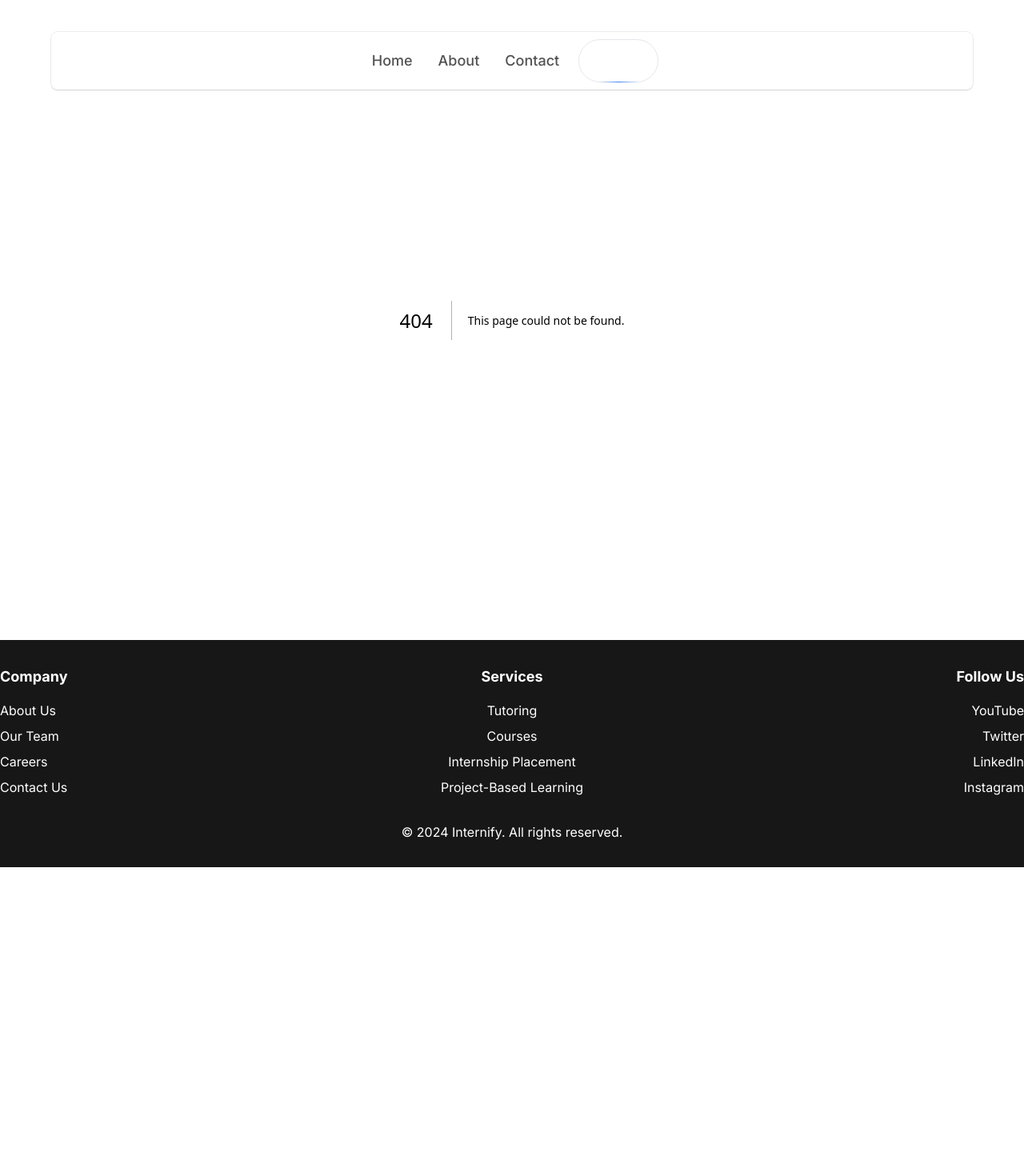
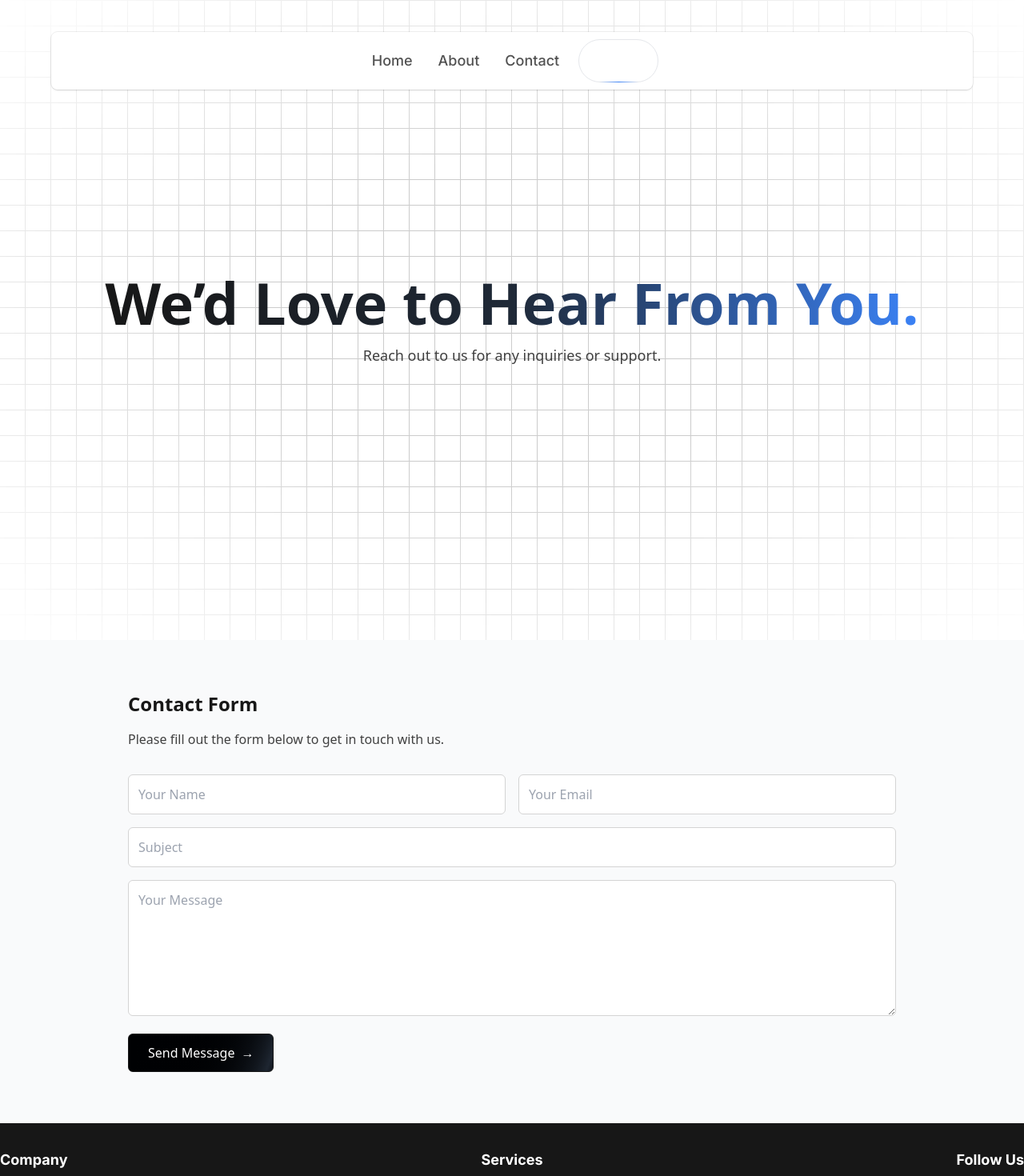
Before and after one commit to NimaySh/WebTern-Website, a Next.js app in the folder hsinternsorg/: page /contact in a window 1280 px wide. Before the commit this address had no page. Shown: the top 1470 px of the page at 80% size. Before the commit the page ends 1084 px from the top, so only its background shows below. Built offline with nearby package versions, Linux system fonts and the light colour scheme.

Commit message:
Contact page done

```diff
--- /dev/null
+++ b/hsinternsorg/app/contact/page.tsx
@@ -0,0 +1,68 @@
+import React from "react";
+
+export default function Contact() {
+  return (
+    <div className="min-h-screen bg-gray-50 font-sans">
+      <div className="h-[50rem] w-full bg-white bg-grid-black/[0.2] relative flex items-center justify-center">
+        {/* Radial gradient for the container to give a faded look */}
+        <div className="absolute pointer-events-none inset-0 flex items-center justify-center bg-white [mask-image:radial-gradient(ellipse_at_center,transparent_35%,black)]"></div>
+
+        {/* Hero Section Content */}
+        <div className="relative z-20 text-center px-4 py-16">
+          <h1 className="text-neutral-900 md:text-7xl text-4xl font-bold">
+            <span className="text-transparent bg-clip-text bg-gradient-to-r from-neutral-900 via-gray-800 to-blue-500">
+              We’d Love to Hear From You.
+            </span>
+          </h1>
+          <p className="mt-4 text-lg text-neutral-700">
+            Reach out to us for any inquiries or support.
+          </p>
+        </div>
+      </div>
+
+      {/* Contact Form Section */}
+      <div className="max-w-5xl mx-auto px-8 py-16">
+        <h2 className="text-2xl font-semibold text-neutral-900">Contact Form</h2>
+        <p className="mt-4 text-neutral-700">
+          Please fill out the form below to get in touch with us.
+        </p>
+        <form className="mt-8 space-y-4">
+          <div className="flex flex-col md:flex-row gap-4">
+            <input
+              type="text"
+              placeholder="Your Name"
+              className="flex-1 p-3 border border-neutral-300 rounded-md"
+              required
+            />
+            <input
+              type="email"
+              placeholder="Your Email"
+              className="flex-1 p-3 border border-neutral-300 rounded-md"
+              required
+            />
+          </div>
+          <input
+            type="text"
+            placeholder="Subject"
+            className="w-full p-3 border border-neutral-300 rounded-md"
+            required
+          />
+          <textarea
+            placeholder="Your Message"
+            className="w-full p-3 border border-neutral-300 rounded-md"
+            rows={6}
+            required
+          ></textarea>
+          <button
+            type="submit"
+            className="inline-flex h-12 items-center justify-center rounded-md border border-neutral-900 bg-[linear-gradient(110deg,#000103,45%,#1e2631,55%,#000103)] bg-[length:200%_100%] px-6 font-medium text-white transition-colors focus:outline-none focus:ring-2 focus:ring-slate-400 focus:ring-offset-2 focus:ring-offset-slate-50"
+          >
+            <span>Send Message<span className="ml-2">→</span></span>
+          </button>
+        </form>
+      </div>
+    </div>
+
+
+  );
+}
--- a/hsinternsorg/app/page.tsx
+++ b/hsinternsorg/app/page.tsx
@@ -35,48 +35,6 @@ export default function Home() {
       <div className="max-w-5xl mx-auto px-8">
         <HoverEffect items={projects} />
       </div>
-
-      {/* Footer */}
-      <footer className="bg-neutral-900 text-white py-8">
-        <div className="container mx-auto grid grid-cols-1 md:grid-cols-3 gap-8">
-          {/* Column 1 */}
-          <div className="text-center md:text-left">
-            <h5 className="text-lg font-bold mb-4">Company</h5>
-            <ul className="space-y-2">
-              <li>About Us</li>
-              <li>Our Team</li>
-              <li>Careers</li>
-              <li>Contact Us</li>
-            </ul>
-          </div>
-
-          {/* Column 2 */}
-          <div className="text-center">
-            <h5 className="text-lg font-bold mb-4">Services</h5>
-            <ul className="space-y-2">
-              <li>Tutoring</li>
-              <li>Courses</li>
-              <li>Internship Placement</li>
-              <li>Project-Based Learning </li>
-            </ul>
-          </div>
-
-          {/* Column 3 */}
-          <div className="text-center md:text-right">
-            <h5 className="text-lg font-bold mb-4">Follow Us</h5>
-            <ul className="space-y-2">
-              <li>YouTube</li>
-              <li>Twitter</li>
-              <li>LinkedIn</li>
-              <li>Instagram</li>
-            </ul>
-          </div>
-        </div>
-
-        <div className="container mx-auto text-center mt-8">
-          <p>© 2024 Internify. All rights reserved.</p>
-        </div>
-      </footer>
     </div>
   );
 }
```
